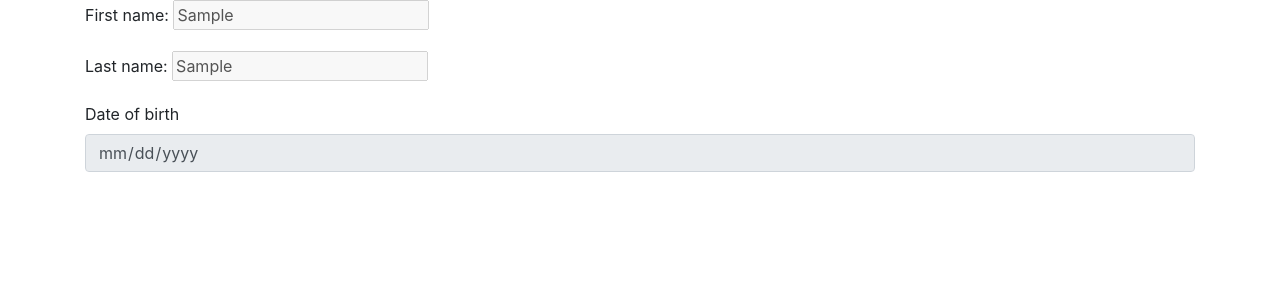
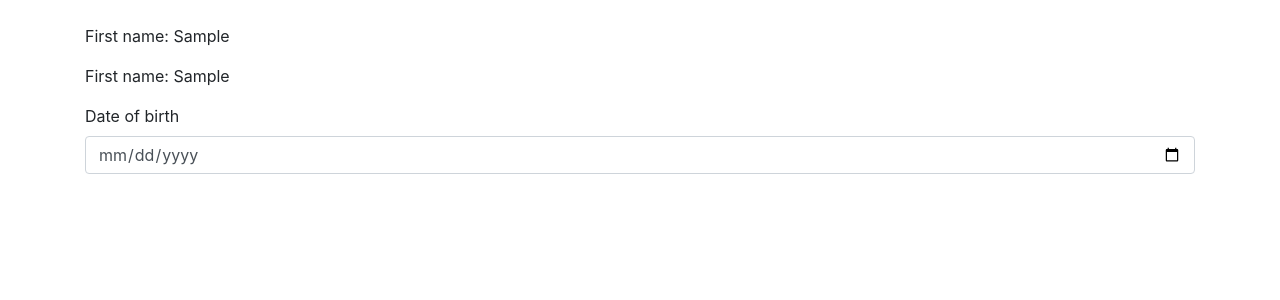
Before and after one commit to RobSilkImpres/TutorialApp, a Flask app: template website/templates/contact.html in a window 1280 px wide. Shown: the part 56-356 px from the top of the page. Run offline with Flask 2, Linux system fonts and the light colour scheme; the template is opened without the code that fills it: most values are stand-ins (such as "Sample title", 1, 10 or a date in 2020); parts of the project's set-up code (start-up, migrations or seed data) failed here and were passed over; some libraries are stand-ins or nearby versions.

Commit message:
Change the result from the read function to have the attribute names

```diff
--- a/website/templates/addContact.html
+++ b/website/templates/addContact.html
@@ -1,4 +1,4 @@
-{% extends 'base.html' %} {% block title %} New Contact{% endblock %}
+{% extends 'base.html' %} {% block title %}{{ contact[1] + contact[2] }}{% endblock %}
 
 {% block content %}
     <h1 align="center">New Contact</h1>
--- a/website/templates/contact.html
+++ b/website/templates/contact.html
@@ -1,20 +1,17 @@
-{% extends 'base.html' %}
+{% extends 'base.html' %}{% block title %} New Contact{% endblock %}
 
 {% block content %}
-    <form>
-        <fieldset disabled="disabled">
+    <br/>
     <div class="form-group">
-                <label for="fname" align="left">First name:</label>
-                <input type="text" id="fname" name="fname" value={{ contact[1]}}>
+        <td class="label">First name:</label>
+        <td id="fname" name="fname">{{ contact['firstName']}}</td>
     </div>
     <div class="form-group">
-                <label for="lname" align="left">Last name:</label>
-                <input type="text" id="lname" name="lname" value={{ contact[2]}}>
+        <td class="label">First name:</label>
+        <td id="fname" name="fname">{{ contact['firstName']}}</td>
     </div>
     <div class="form-group">
         <label for="dob_inp">Date of birth</label>
         <input type="date" class="form-control" id="dob_inp" name="dob" required pattern="\d{4}-\d{2}-\d{2}" placeHolder="YYYY-MM-DD" value={{ contact[5] }}/>
     </div>
-        </fieldset>
-    </form>
 {% endblock %}
--- a/website/templates/index.html
+++ b/website/templates/index.html
@@ -3,10 +3,10 @@
 {% block content %}
     <h1>{% block title %} Welcome to IMVN.5 {% endblock %}</h1>
     {% for contact in contacts %}
-        <a href={{contact[0]}}>
-            <h2>{{ contact[1] + ", " + contact[2] }}</h2>
+        <a href={{contact['id']}}>
+            <h2>{{ contact['lastName'] + ", " + contact['firstName'] }}</h2>
         </a>
-        <span class="badge badge-primary">{{ contact[1] }}</span>
+        <span class="badge badge-primary">{{ contact['dob'] }}</span>
         <hr>
     {% endfor %}
 {% endblock %}
```
Also changed, not shown: website/object.py (+9 -1 lines). Lines whose indentation alone changed are shown as unchanged.
